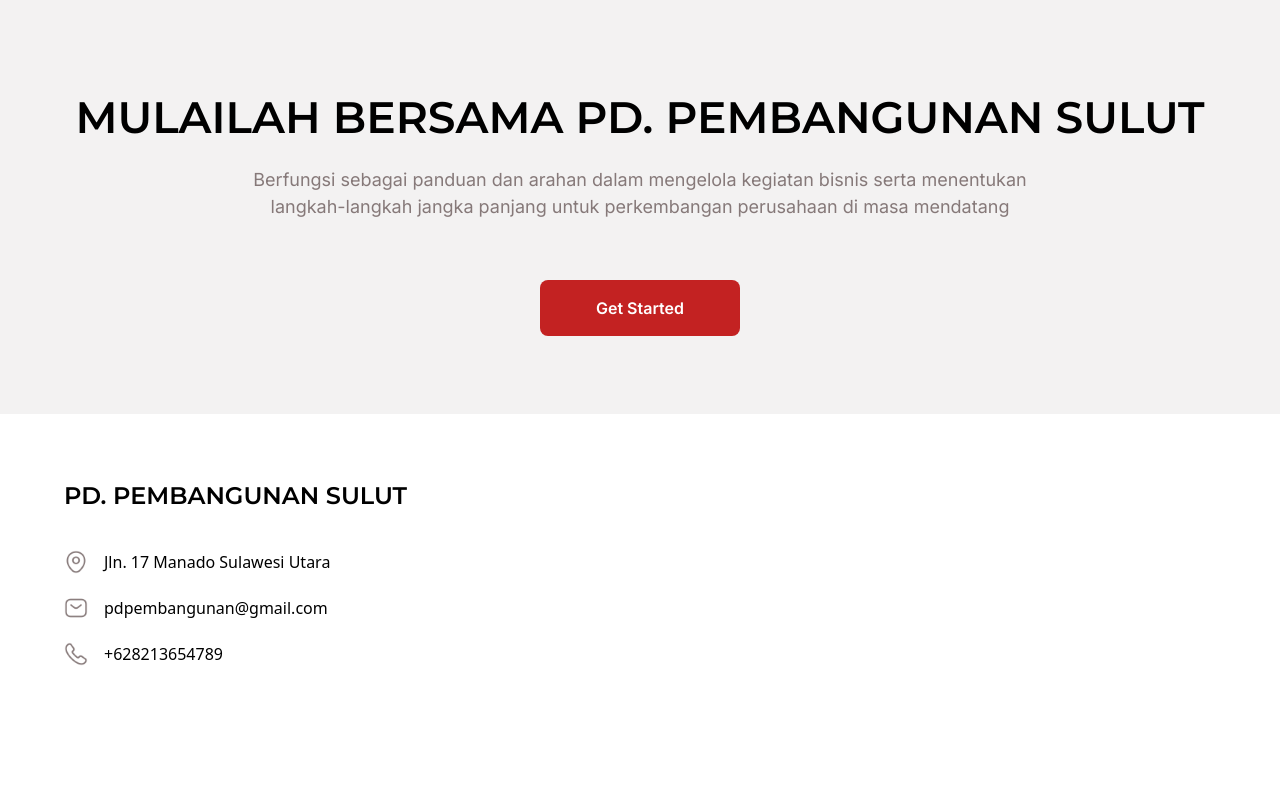
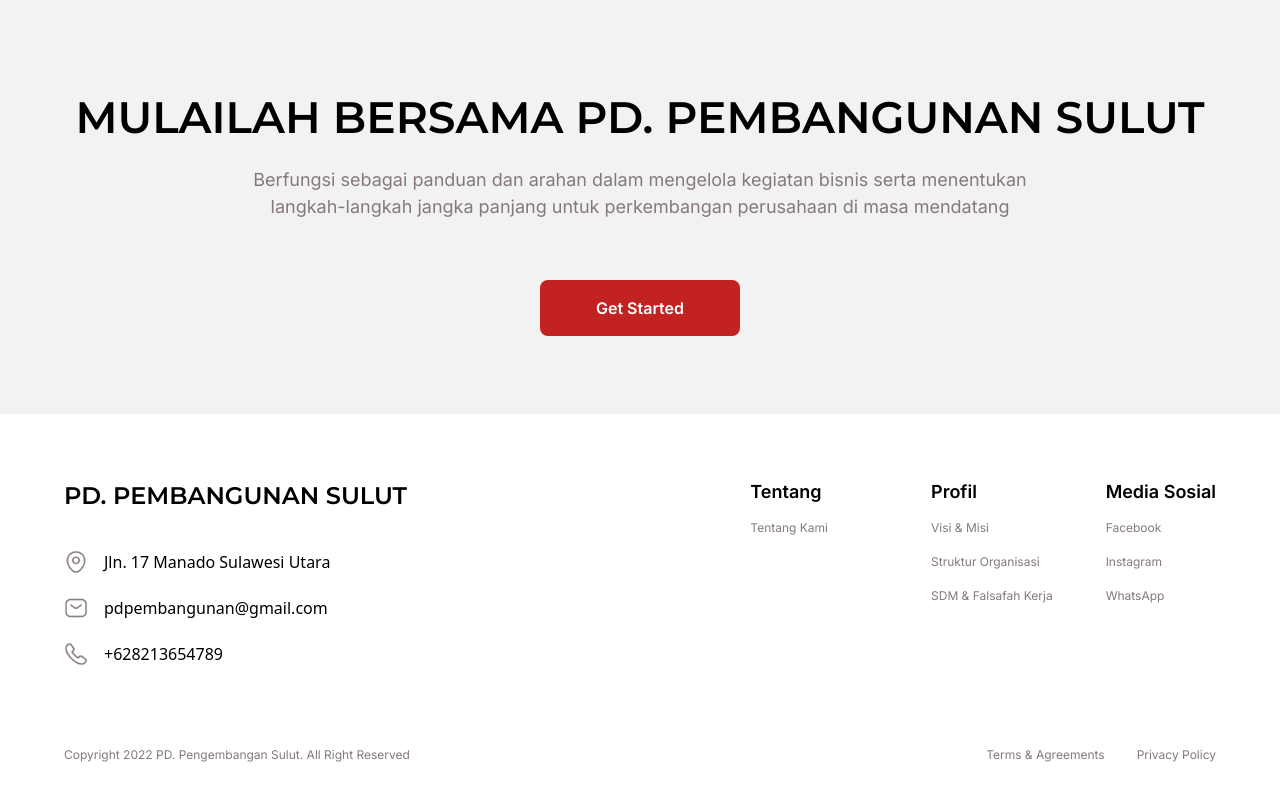
Before and after one commit to andreydesayli/pdp-sulut-web, a React (Create React App) app: page / in a window 1280 px wide. Shown: the part 3591-4391 px from the top of the page. Before the commit the page ends 4257 px from the top, so only its background shows below. Built offline with nearby package versions, Linux system fonts and the light colour scheme.

Commit message:
fixing footer

```diff
--- /dev/null
+++ b/src/components/Footer/index.js
@@ -0,0 +1,52 @@
+import React from 'react'
+import { location, mail, phone } from '../../assets'
+function Footer() {
+  return (
+    <div className='flex flex-col mt-[64px] px-[64px]'>
+        <div className='flex w-full justify-between'>
+            <div>
+                <p className=' font-montserrat font-semibold text-black text-[24px]'>PD. PEMBANGUNAN SULUT</p>
+                <div className=' flex mt-[36px] items-center'>
+                    <img className='h-[24px] mr-[16px]' src={location} alt='/' />
+                    <p>Jln. 17 Manado Sulawesi Utara</p>
+                </div>
+                <div className=' flex my-[22px] items-center'>
+                    <img className='h-[24px] mr-[16px]' src={mail} alt='/' />
+                    <p>pdpembangunan@gmail.com</p>
+                </div>
+                <div className=' flex items-center'>
+                    <img className='h-[24px] mr-[16px]' src={phone} alt='/' />
+                    <p>+628213654789</p>
+                </div>
+            </div>
+            <div className=' flex'>
+                <div className=' mr-[103px] font-inter font-regular text-[#867979] text-[12px]'>
+                    <h1 className=' font-inter font-semibold text-black text-[18px] mb-[14px]'>Tentang</h1>
+                    <p>Tentang Kami</p>
+                </div>
+                <div className=' mr-[53px] font-inter font-regular text-[#867979] text-[12px]'>
+                    <h1 className=' font-inter font-semibold text-black text-[18px] mb-[14px]'>Profil</h1>
+                    <p>Visi & Misi</p>
+                    <p className=' my-[16px]'>Struktur Organisasi</p>
+                    <p>SDM & Falsafah Kerja</p>
+                </div>
+                <div className=' font-inter font-regular text-[#867979] text-[12px]'>
+                    <h1 className=' font-inter font-semibold text-black text-[18px] mb-[14px]'>Media Sosial</h1>
+                    <p>Facebook</p>
+                    <p className=' my-[16px]'>Instagram</p>
+                    <p>WhatsApp</p>
+                </div>
+            </div>
+        </div>
+        <div className=' flex justify-between font-inter font-regular text-[#867979] text-[12px] mt-[80px] mb-[56px]'>
+            <p>Copyright 2022 PD. Pengembangan Sulut. All Right Reserved</p>
+            <div className=' flex'>
+                <p className=' mr-[32px]'>Terms & Agreements</p>
+                <p>Privacy Policy</p>
+            </div>
+        </div>
+    </div>
+  )
+}
+
+export default Footer
--- a/src/components/index.js
+++ b/src/components/index.js
@@ -2,10 +2,12 @@ import Heading from "./Heading";
 import Slider from "./Slider";
 import BusinessContent from "./BusinessContent";
 import Card from "./Card";
+import Footer from "./Footer";
 
 export {
     Heading,
     Slider,
     BusinessContent,
-    Card
+    Card,
+    Footer
 };
--- a/src/pages/Beranda/index.js
+++ b/src/pages/Beranda/index.js
@@ -1,6 +1,6 @@
 import React from 'react'
-import { BusinessContent, Card, Heading, Slider } from '../../components'
-import { maps, integrated, ubs, selfSupport, businessScope, financePerformance, location, phone, mail } from '../../assets'
+import { BusinessContent, Card, Footer, Heading, Slider } from '../../components'
+import { maps, integrated, ubs, selfSupport, businessScope, financePerformance} from '../../assets'
 
 function Beranda() {
   return (
@@ -58,27 +58,11 @@ function Beranda() {
         <div className=' w-screen h-[434px] flex flex-col items-center bg-[#F3F2F2] mt-[120px] px-[64px] pt-[104px]'>
             <h1 className=' font-montserrat font-semibold text-black text-[44px]'>MULAILAH BERSAMA PD. PEMBANGUNAN SULUT</h1>
             <p className=' w-[847px] font-inter font-regular text-[#867979] text-[18px] text-center mt-[16px]'>Berfungsi sebagai panduan dan arahan dalam mengelola kegiatan bisnis serta menentukan langkah-langkah jangka panjang untuk perkembangan perusahaan di masa mendatang</p>
-            <div className='w-[200px] h-[56px] bg-[#C32222] flex justify-center items-center rounded-lg mt-[60px] cursor-pointer'>
+            <div className='w-[200px] h-[56px] bg-[#C32222] flex justify-center items-center rounded-lg mt-[60px] cursor-pointer hover:opacity-75'>
                 <p className=' font-inter font-semibold text-[#ffffff] text-[16px]'>Get Started</p>
             </div>
         </div>
-        <div className='flex mt-[64px] px-[64px]'>
-            <div>
-                <p className=' font-montserrat font-semibold text-black text-[24px]'>PD. PEMBANGUNAN SULUT</p>
-                <div className=' flex mt-[36px] items-center'>
-                    <img className='h-[24px] mr-[16px]' src={location} alt='/' />
-                    <p>Jln. 17 Manado Sulawesi Utara</p>
-                </div>
-                <div className=' flex mt-[22px] items-center'>
-                    <img className='h-[24px] mr-[16px]' src={mail} alt='/' />
-                    <p>pdpembangunan@gmail.com</p>
-                </div>
-                <div className=' flex mt-[22px] items-center'>
-                    <img className='h-[24px] mr-[16px]' src={phone} alt='/' />
-                    <p>+628213654789</p>
-                </div>
-            </div>
-        </div>
+        <Footer />
     </div>
   )
 }
```
